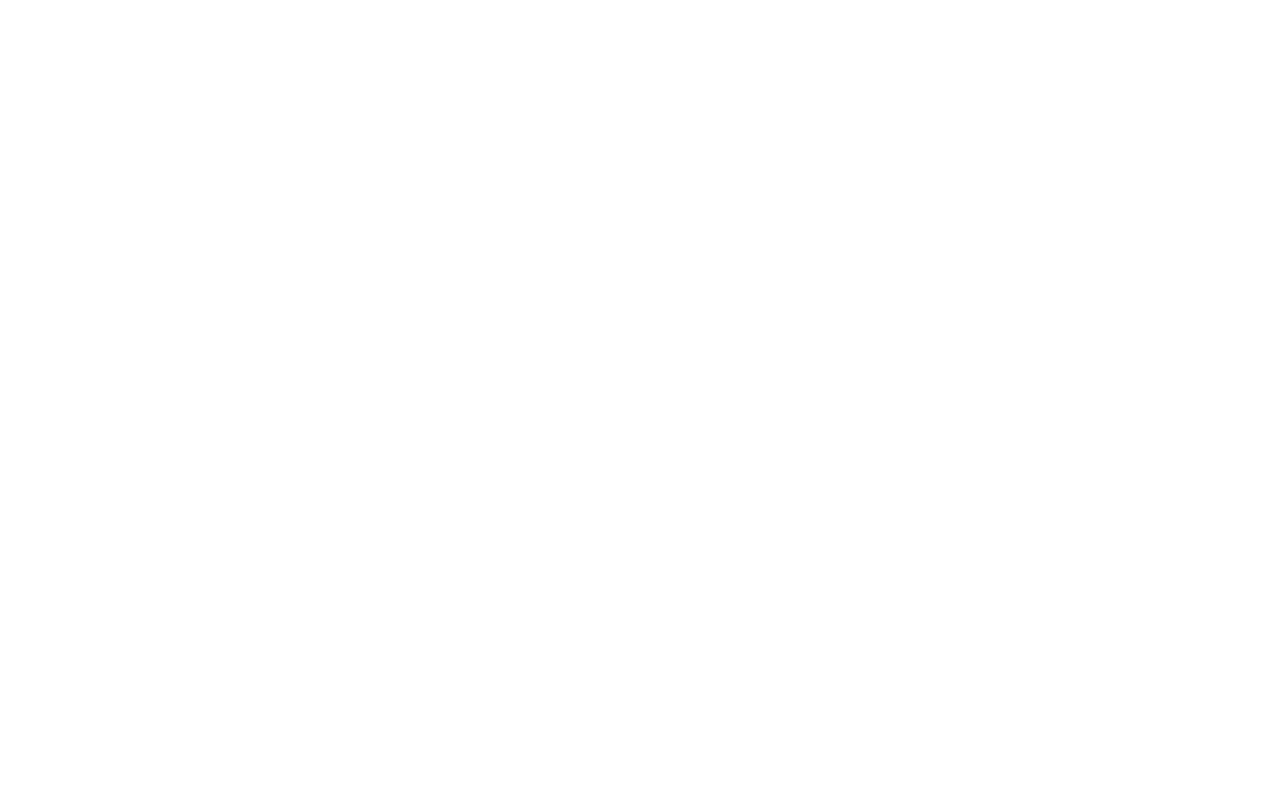
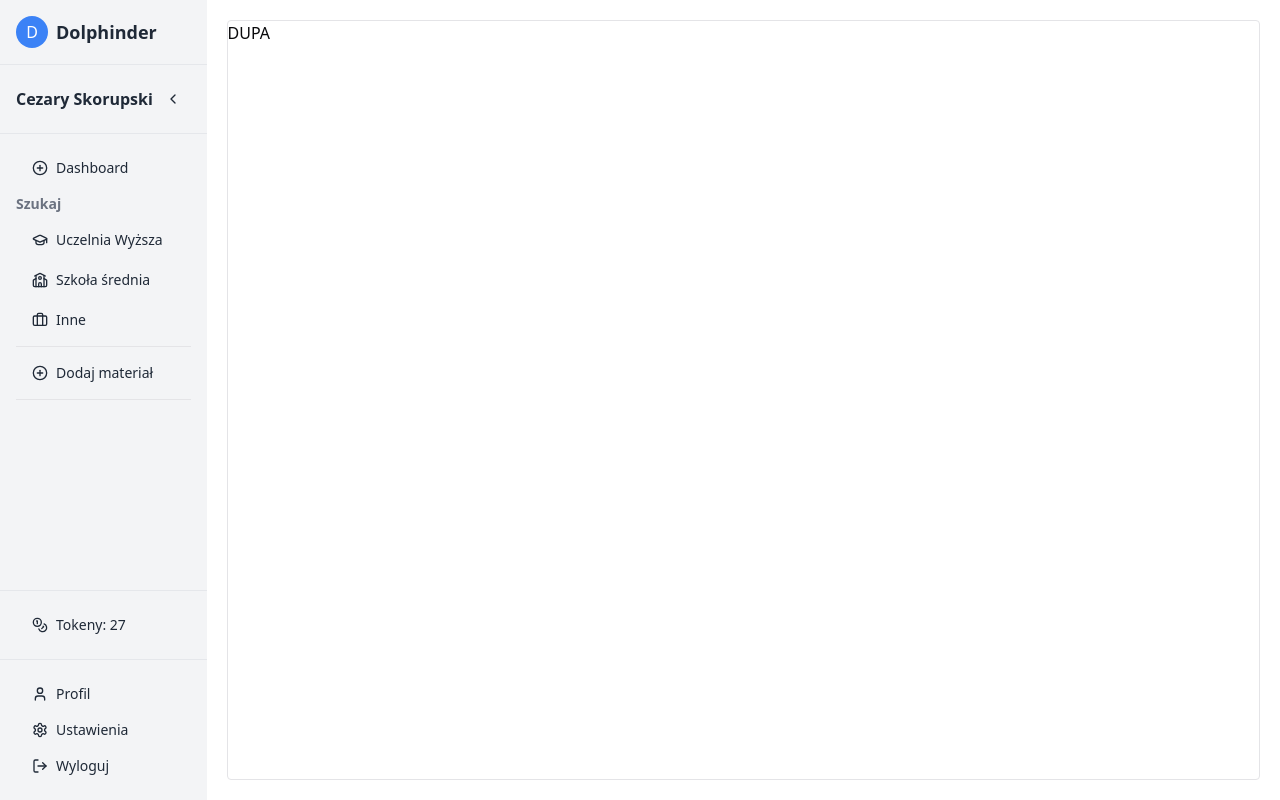
Before and after one commit to aidian3k/hackyeah-2024, a React (Vite) app in the folder hackyeah-frontend/: page /dashboard/materials/add in a window 1280 px wide. Before the commit this address had no page. Built offline with nearby package versions, Linux system fonts and the light colour scheme; no server answers.

Commit message:
change add materials path

```diff
--- a/hackyeah-frontend/src/router/Routes.types.ts
+++ b/hackyeah-frontend/src/router/Routes.types.ts
@@ -3,5 +3,5 @@
   LOGIN = '/auth/login',
   REGISTER = '/auth/register',
   DASHBOARD = '/dashboard',
-  ADD_MATERIAL = '/materials/add'
+  ADD_MATERIAL = '/dashboard/materials/add'
 }
```
